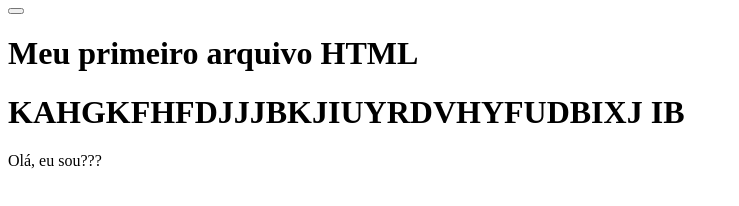
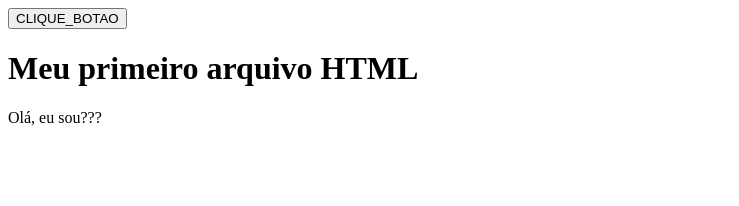
Before and after one commit to chaulyn/nome, a plain HTML site: page index.html in a window 1280 px wide. Shown: the whole page, without its empty margins (0-739 px from the left). Drawn offline with Linux system fonts and the light colour scheme.

Commit message:
Add files via upload

```diff
--- a/index.html
+++ b/index.html
@@ -3,14 +3,13 @@
     <title>titulim</title>
 </head>
 <body>
-    <button onclick="Botao()"></button>
+    <button onclick="Botao()">CLIQUE_BOTAO</button>
     <script>
         function Botao(){
             alert('AAAAAAH')
         }
     </script>
     <h1>Meu primeiro arquivo HTML</h1>
-    <h1>KAHGKFHFDJJJBKJIUYRDVHYFUDBIXJ IB</h1>
     <p>Olá, eu sou???</p>
 </body>
 </html>
```
